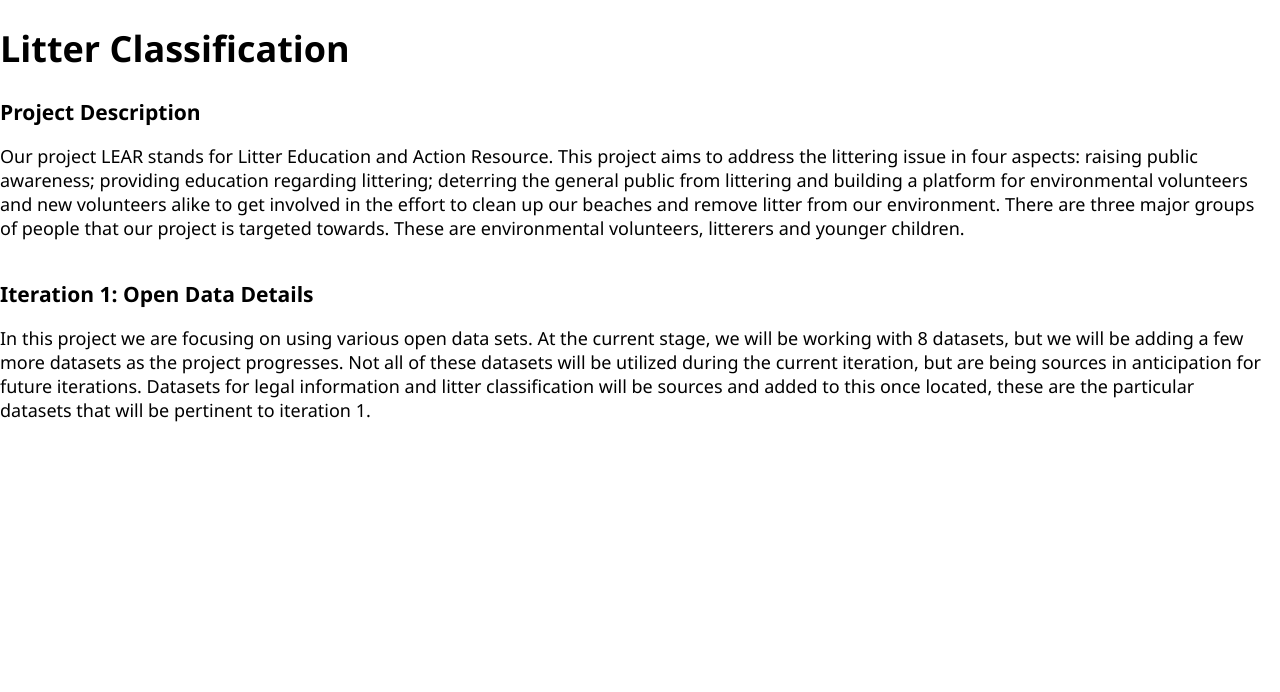
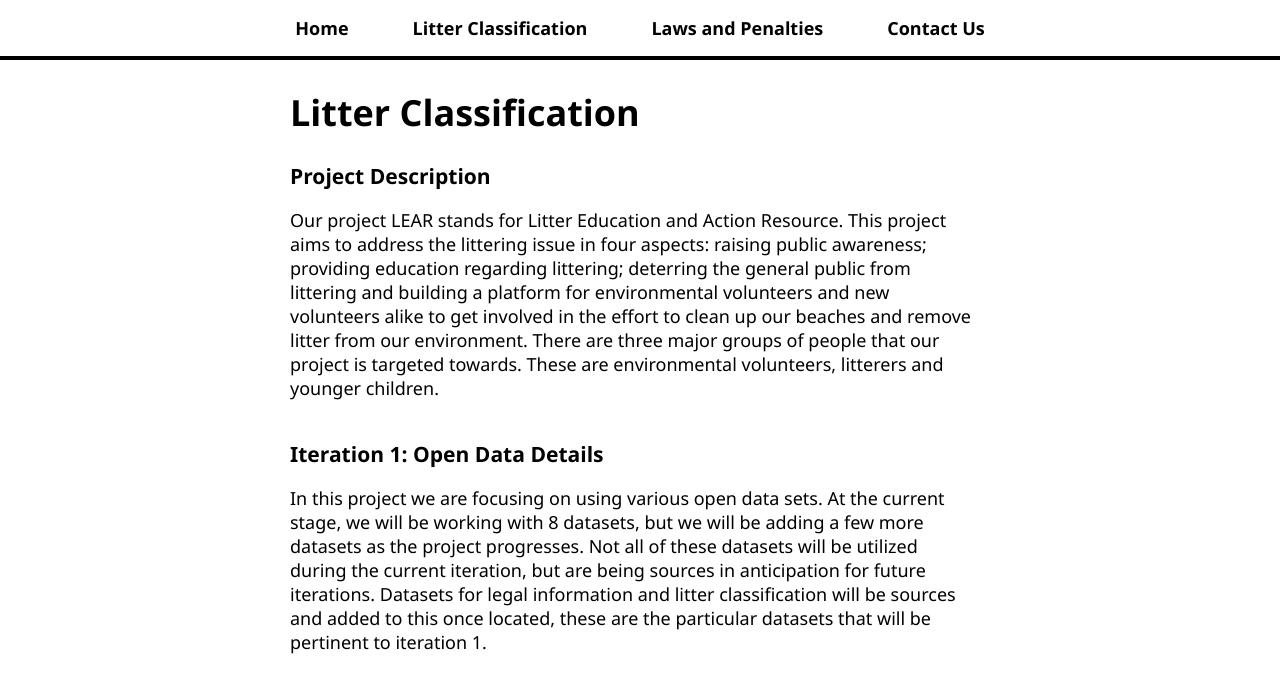
Before and after one commit to Qixin-HE/-react-node.js-express-postgresql--LEAR, a React (Create React App) app in the folder lear/: page /litterclassification in a window 1280 px wide. Shown: the top 692 px of the page. Built offline with nearby package versions, Linux system fonts and the light colour scheme.

Commit message:
Navigation bar created.

```diff
--- a/lear/src/App.js
+++ b/lear/src/App.js
@@ -7,16 +7,21 @@ import HomePage from './pages/HomePage';
 import LitterClassicationPage from './pages/LitterClassificationPage';
 import LawPage from './pages/LawPage';
 import ContactUsPage from './pages/ContactUsPage';
+import NavBar from './NavBar';
 import './App.css';
 
 function App() {
   return (
     <Router>
       <div className="App">
+        <NavBar />
+        <div id="page-body">
         <Route path="/" component={HomePage} exact />
         <Route path="/litterclassification" component={LitterClassicationPage} />
         <Route path="/law" component={LawPage} />
         <Route path="/contactus" component={ContactUsPage} />
+        </div>
+
 
       </div>
     </Router>
--- /dev/null
+++ b/lear/src/NavBar.js
@@ -0,0 +1,24 @@
+import React from 'react';
+import { Link } from 'react-router-dom';
+
+//a Component
+const NavBar = () => (
+    <nav>
+        <ul>
+            <li>
+                <Link to="/">Home</Link>
+            </li>
+            <li>
+                <Link to="/litterclassification">Litter Classification</Link>
+            </li>
+            <li>
+                <Link to="/law">Laws and Penalties</Link>
+            </li>
+            <li>
+                <Link to="/contactus">Contact Us</Link>
+            </li>
+        </ul>
+    </nav>
+);
+
+export default NavBar;
```
